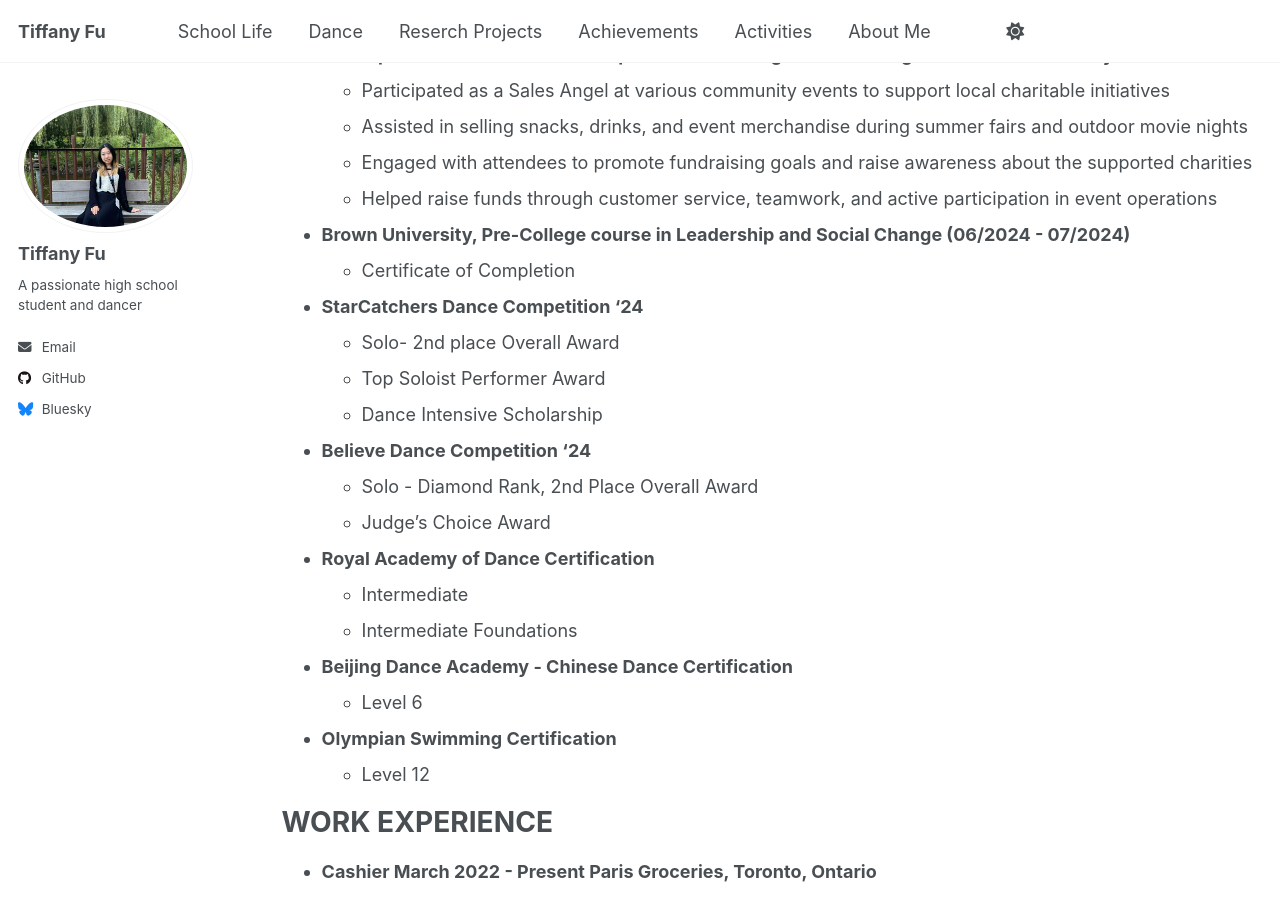
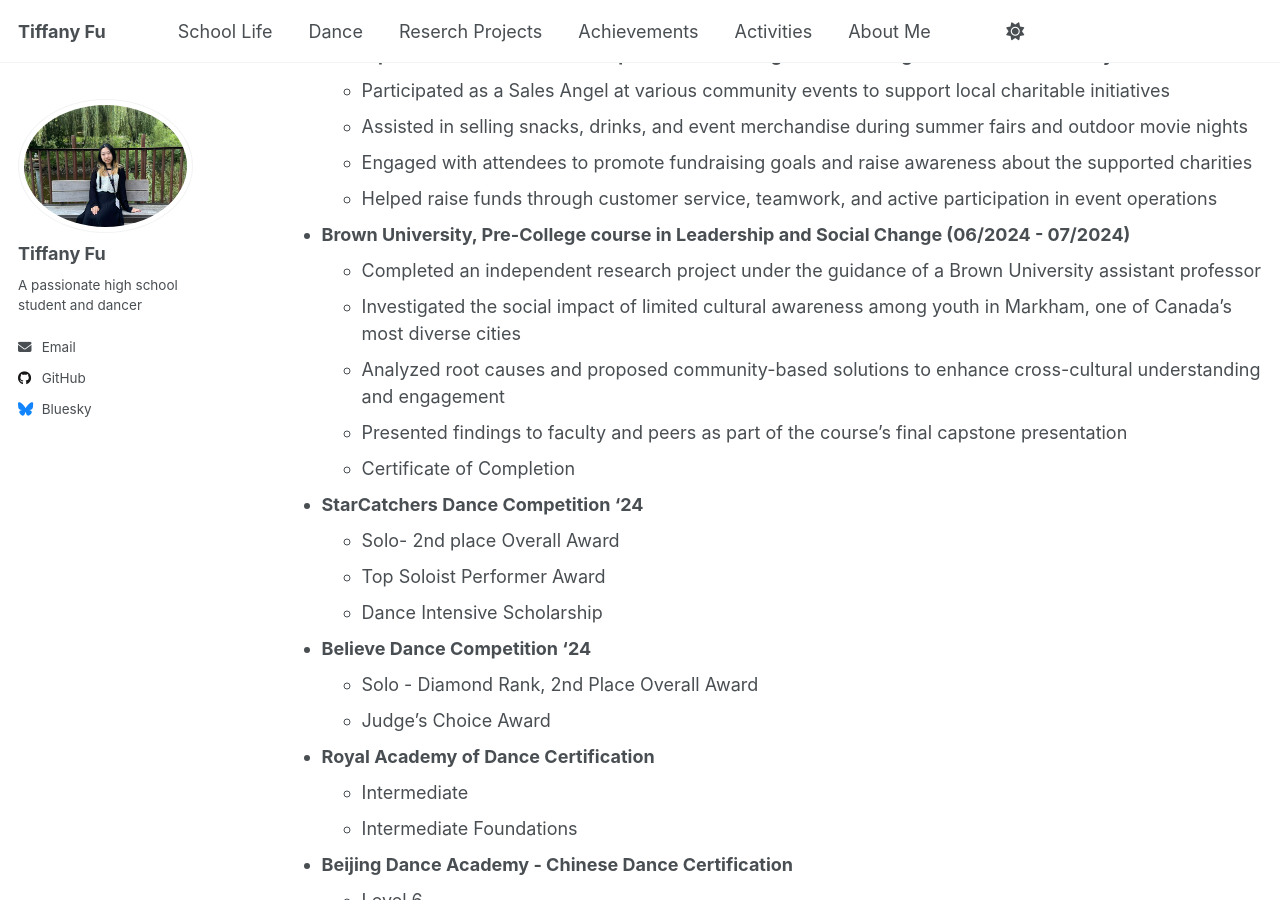
Before and after one commit to TiffanyJTFu/TiffanyFu, a Jekyll site: the page built from _pages/cv.md, in a window 1280 px wide and 900 px high, scrolled down 1725 px. Built offline with Jekyll 4.4.1, drawn with Linux system fonts in a browser that asks for light colours; a script that is not in the unit is left out.

Commit message:
Update cv.md

```diff
--- a/_pages/cv.md
+++ b/_pages/cv.md
@@ -53,6 +53,10 @@ ACHIEVEMENTS AND ACTIVITIES
   * Engaged with attendees to promote fundraising goals and raise awareness about the supported charities
   * Helped raise funds through customer service, teamwork, and active participation in event operations
 * **Brown University, Pre-College course in Leadership and Social Change (06/2024 - 07/2024)**
+  * Completed an independent research project under the guidance of a Brown University assistant professor
+  * Investigated the social impact of limited cultural awareness among youth in Markham, one of Canada’s most diverse cities
+  * Analyzed root causes and proposed community-based solutions to enhance cross-cultural understanding and engagement
+  * Presented findings to faculty and peers as part of the course’s final capstone presentation
   * Certificate of Completion
 * **StarCatchers Dance Competition '24**
   * Solo- 2nd place Overall Award
```
